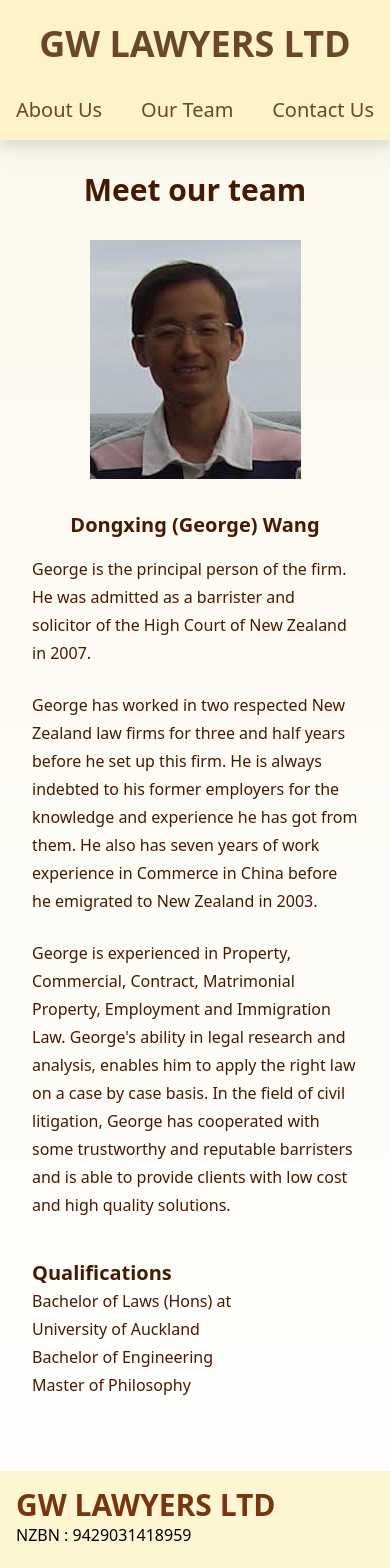
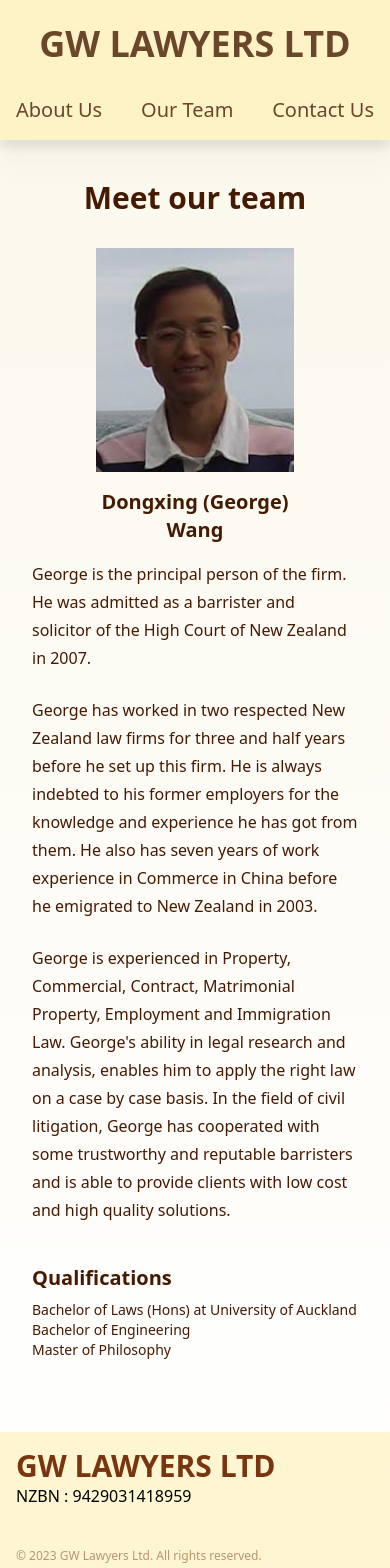
Before and after one commit to ian-jl-chua/gw-lawyers-ltd, a Next.js app: page /team in a window 390 px wide. Shown: the top 1568 px of the page. Built offline with nearby package versions, Linux system fonts and the light colour scheme.

Commit message:
using tailwind directives to tidy up CSS codes, Team page now complete with responsive design

```diff
--- a/src/app/about/page.tsx
+++ b/src/app/about/page.tsx
@@ -1,13 +1,12 @@
 export default function About() {
   return (
-    <section className="py-8 px-4 text-amber-950 dark:bg-gradient-to-b from-amber-950 dark:text-amber-50 lg:px-8">
-      <h2 className="pt-2 pb-8 text-center text-2xl font-bold">
-        About GW Lawyers Ltd
-      </h2>
+    <section className="section">
+      <h1 className="section-title">About GW Lawyers Ltd</h1>
       <p className="pb-10 px-4 leading-7 md:px-8">
         GW Lawyers Limited is a humble law firm based in New Lynn. We are
         incorporated under the Lawyers and Conveyancer Act 2006 and the
-        Companies Act 1993. We aim to provide <b>low price</b> and <b>high quality</b> Legal services.
+        Companies Act 1993. We aim to provide <b>low price</b> and{' '}
+        <b>high quality</b> Legal services.
       </p>
       <p className="px-4 md:px-8">Our legal services include:</p>
       <div className="px-8 pt-2 pb-10 md:px-12">
--- a/src/app/components/Navbar.tsx
+++ b/src/app/components/Navbar.tsx
@@ -15,19 +15,19 @@
         <div className="flex flex-row justify-between align-middle gap-6 text-xl sm:text-center md:justify-center  md:text-2xl">
           <Link
             href="/about"
-            className="text-amber-950/80 hover:text-amber-950 no-underline dark:text-amber-100/80 dark:hover:text-amber-100 "
+            className="nav-link"
           >
             About Us
           </Link>
           <Link
             href="/team"
-            className="text-amber-950/80 hover:text-amber-950 no-underline dark:text-amber-100/80 dark:hover:text-amber-100 "
+            className="nav-link"
           >
             Our Team
           </Link>
           <Link
             href="/contact"
-            className="text-amber-950/80 hover:text-amber-950 no-underline dark:text-amber-100/80 dark:hover:text-amber-100 "
+            className="nav-link"
           >
             Contact Us
           </Link>
--- a/src/app/globals.css
+++ b/src/app/globals.css
@@ -25,3 +25,15 @@
     )
     rgb(var(--background-start-rgb));
 }
+
+@layer components {
+  .nav-link {
+    @apply text-amber-950/80 hover:text-amber-950 no-underline dark:text-amber-100/80 dark:hover:text-amber-100;
+  }
+  .section {
+    @apply py-8 px-4 text-amber-950 dark:bg-gradient-to-b from-amber-950 dark:text-amber-50 lg:px-8;
+  }
+  .section-title {
+    @apply pt-2 pb-8 font-bold text-3xl text-center;
+  }
+}
--- a/src/app/team/page.tsx
+++ b/src/app/team/page.tsx
@@ -3,21 +3,23 @@
 
 export default function Team() {
   return (
-    <section className="py-8 px-4 text-amber-950 dark:bg-gradient-to-b from-amber-950 dark:text-amber-50 lg:px-8">
-      <h1 className="font-bold text-3xl flex justify-center text-center pb-8">
-        Meet our team
-      </h1>
-      <div className="px-4 md:px-8">
-        <div className="flex justify-center pb-4">
+    <section className="section">
+      <h1 className="section-title">Meet our team</h1>
+      <div className="px-4 md:px-8 lg:grid lg:grid-cols-3 lg:gap-4">
+        {/* md:grid md:grid-rows-2 md:grid-flow-col */}
+        <div className="flex flex-wrap justify-center pb-4 w-full px-16 sm:px-48 md:px-60 lg:px-0">
           <Image
-            className="pb-4"
+            // className="w-max"
+            width={250}
             src={george}
             alt="Profile picture of George Wang"
             priority={true}
           />
+          <h2 className="font-bold text-xl pt-4 text-center">
+            Dongxing &#40;George&#41; Wang
+          </h2>
         </div>
-        <h2 className="font-bold text-xl pb-4 text-center">Dongxing &#40;George&#41; Wang</h2>
-        <div className="leading-7">
+        <div className="leading-7 md:col-span-2 ">
           <p className="pb-6">
             George is the principal person of the firm. He was admitted as a
             barrister and solicitor of the High Court of New Zealand in 2007.
@@ -37,15 +39,17 @@
             cooperated with some trustworthy and reputable barristers and is
             able to provide clients with low cost and high quality solutions.
           </p>
-
-          <div className="pb-10">
-            <h3 className="font-bold text-xl">Qualifications</h3>
-            <ul className="">
-              <li>Bachelor of Laws &#40;Hons&#41; at <span className='whitespace-nowrap '>University of Auckland</span></li>
-              <li>Bachelor of Engineering</li>
-              <li>Master of Philosophy</li>
-            </ul>
-          </div>
+        </div>
+        <div className="pb-10 lg:col-span-3 lg:text-center lg:pt-4">
+          <h3 className="font-bold text-xl pb-2">Qualifications</h3>
+          <ul className="text-sm md:text-base">
+            <li>
+              Bachelor of Laws &#40;Hons&#41; at{' '}
+              <span className="whitespace-nowrap ">University of Auckland</span>
+            </li>
+            <li>Bachelor of Engineering</li>
+            <li>Master of Philosophy</li>
+          </ul>
         </div>
       </div>
     </section>
```
